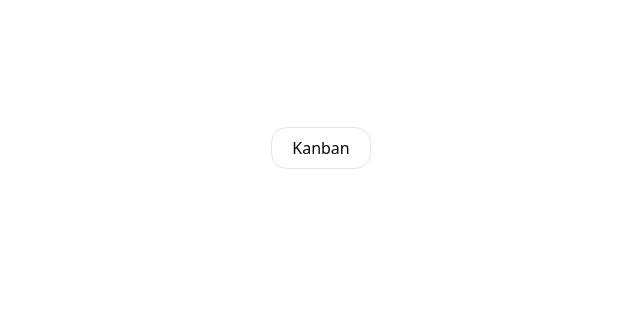
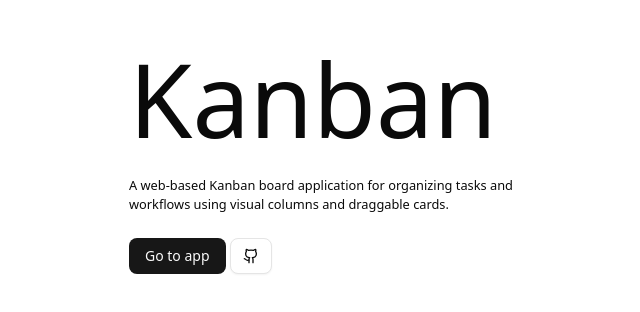
Before and after one commit to shinokamix/kanban, a Next.js app: page / in a window 1280 px wide. Shown: the part 252-564 px from the top of the page, without its empty margins (319-959 px from the left). Built offline with nearby package versions, Linux system fonts and the light colour scheme.

Commit message:
refactor: v0

```diff
--- a/app/page.tsx
+++ b/app/page.tsx
@@ -1,14 +1,30 @@
 import Link from 'next/link'
+import { Github } from 'lucide-react'
+import { Button } from '@/shared/ui/button'
 
 export default function Home() {
     return (
         <main className="flex h-screen justify-center items-center">
-            <Link
-                href={'/kanban'}
-                className="py-2 px-5 border rounded-2xl hover:opacity-70 transition-opacity duration-200"
-            >
-                Kanban
-            </Link>
+            <div className="flex flex-col gap-[3dvh] max-w-[30%]">
+                <section className="flex flex-col">
+                    <h1 className="font-medium text-[8dvw] text-">Kanban</h1>
+                    <p className="text-[1dvw]">
+                        A web-based Kanban board application for organizing tasks and workflows
+                        using visual columns and draggable cards.
+                    </p>
+                </section>
+
+                <section className="flex items-center gap-1">
+                    <Link href={'/kanban'}>
+                        <Button>Go to app</Button>
+                    </Link>
+                    <Link href={'https://github.com/shinokamix/kanban'}>
+                        <Button variant={'outline'}>
+                            <Github />
+                        </Button>
+                    </Link>
+                </section>
+            </div>
         </main>
     )
 }
```
